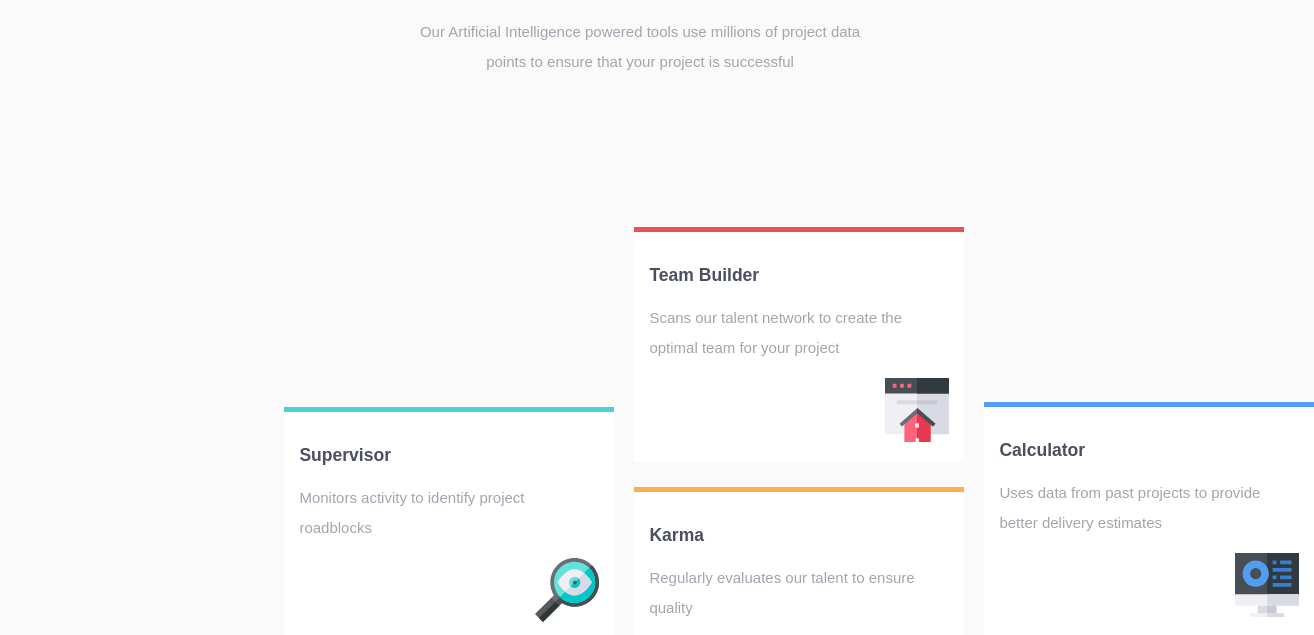
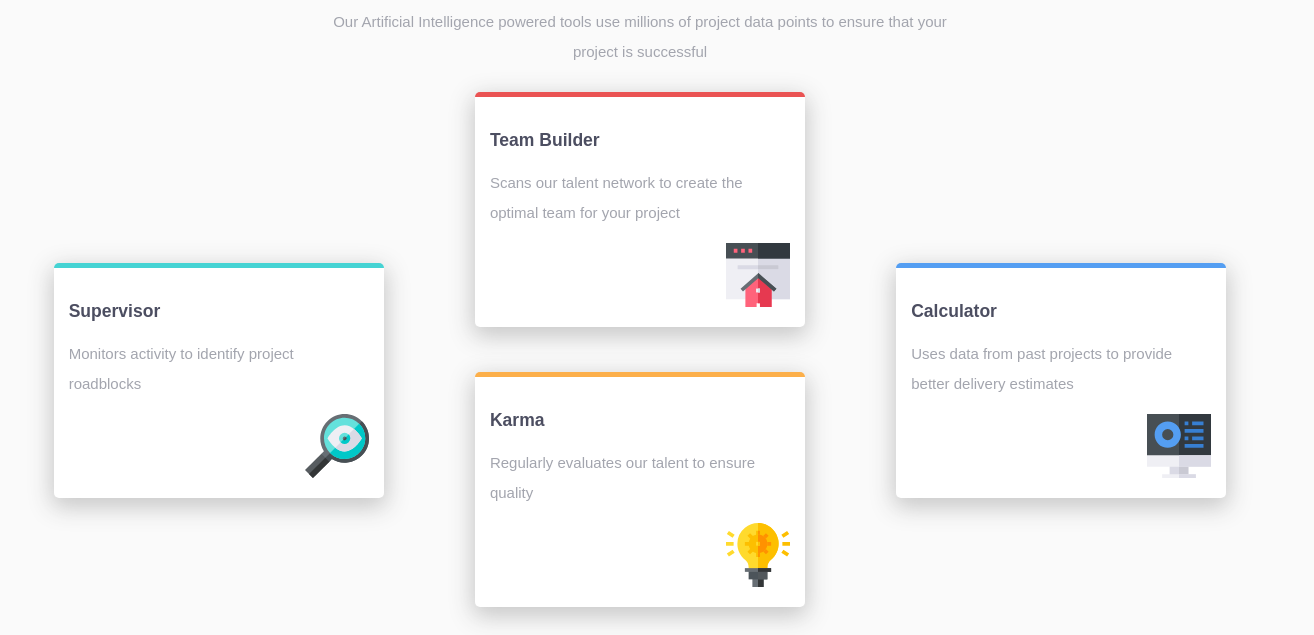
Before and after one commit to Anita8823/four-card-feature-section-master, a plain HTML site: page index.html in a window 1280 px wide. Shown: the part 137-772 px from the top of the page, 1314 px wide, since content can reach past the window. Drawn offline with Linux system fonts and the light colour scheme.

Commit message:
responsive four card

```diff
--- a/css/styles.css
+++ b/css/styles.css
@@ -12,9 +12,11 @@ font-family: 'Poppins', sans-serif;
 background-color: hsl(0, 0%, 98%);
   }
   .top-container{
-    width:50%;
     margin:auto;
     text-align: center;
+    position:relative;
+    width:50%;
+    margin: auto auto 25px auto;
   }
   h1{
     font-weight: 200;
@@ -37,8 +39,7 @@ background-color: hsl(0, 0%, 98%);
 
   .title-description{
     text-align: center;
-    width: 480px;
-    margin: 20px auto 60px auto;
+    margin: auto;
     color:hsl(229, 6%, 66%);
     line-height: 2;
   }
@@ -46,62 +47,112 @@ background-color: hsl(0, 0%, 98%);
     color:hsl(229, 6%, 66%);
     line-height: 2;
   }
+  p {
+    color:hsl(229, 6%, 66%);
+    line-height: 2;
+  }
 
-  .Supervisor-card {
+
+img {
+float:right;
+}
+
+.one-card-column
+{
+  float: left;
+  width: 33.33%;
+  /* padding: 10px; */
+  height: 450px; /* Should be removed. Only for demonstration */
+  position: relative;
+  top: 171.25px;
+  margin: 0 auto;
+}
+
+.two-card-column
+{
+  float: left;
+  width: 33.33%;
+  /* padding: 10px; */
+  height: 560px; /* Should be removed. Only for demonstration */
+  position: relative;
+  margin: 0 auto;
+}
+
+/* Clear floats after the columns */
+.row:after {
+  content: "";
+  display: table;
+  clear: both;
+}
+
+@media screen and (max-width:1024px) {
+  .one-card-column{
+    height: 280px;
+    width: 100%;
+    top: 0px;
+  }
+
+  .two-card-column {
+    width:100%;
+  }
+}
+
+.supervisor{
+  background-color: white;
   width:300px;
   height: 200px;
+  box-shadow: 0px 7px 23px 2px rgba(49, 49, 50, 0.26);
   border-top: 5px;
   border-style: solid none none none;
   border-color: hsl(180, 62%, 55%) ;
+  border-radius: 5px;
   padding: 15px;
-    position:absolute;
-    left:150px;
-    top:270px;
+  left:20px;
+  /*top:171.25px;*/
+  margin: 0 auto;
 }
 
-  .Team-card{
+
+
+.team{
+  background-color: white;
   width:300px;
-    height:200px;
+  height: 200px;
+  box-shadow: 0px 7px 23px 2px rgba(49, 49, 50, 0.26);
   border-top: 5px;
   border-style: solid none none none;
   border-color: hsl(0, 78%, 62%);
+  border-radius: 5px;
   padding: 15px;
-    position: absolute;
-    left:500px;
-    top:90px;
-    margin-bottom: 25px;
+  left:20px;
+  margin: 0 auto 45px auto;
+}
 
-
-  }
-.karma{
+.karma {
+  background-color: white;
   width:300px;
-  height:200px;
+  height: 200px;
+  box-shadow: 0px 7px 23px 2px rgba(49, 49, 50, 0.26);
   border-top: 5px;
   border-style: solid none none none;
   border-color: hsl(34, 97%, 64%);
+  border-radius: 5px;
   padding: 15px;
-  position:absolute;
-left:500px;
-top:350px;
+  top:275px;
+  left:20px;
+  margin: 0 auto;
 }
+
 .calculator{
+  background-color: white;
   width:300px;
-  height:200px;
+  height: 200px;
+  box-shadow: 0px 7px 23px 2px rgba(49, 49, 50, 0.26);
   border-top: 5px;
   border-style: solid none none none;
   border-color: hsl(212, 86%, 64%);
+  border-radius: 5px;
   padding: 15px;
-  position: absolute;
-  left:850px;
-  bottom:300px;
-
+  left: 20px;
+  margin: 0 auto;
 }
-img {
-float:right;
-}
-.card-container{
-  width:80%;
-  height:800px;
-  margin:auto;
-  position: relative;
-}
--- a/index.html
+++ b/index.html
@@ -3,11 +3,11 @@
 
 <head>
   <meta charset="UTF-8">
-  <meta name="viewport" content="width=device-width, initial-scale=1.0"> <!-- displays site properly based on user's device -->
+  <meta name="viewport" content="width=device-width, initial-scale=1.0">
+  </meta><!-- displays site properly based on user's device -->
   <link rel="stylesheet" href="css/styles.css">
   <link rel="icon" type="image/png" sizes="32x32" href="./images/favicon-32x32.png">
   <link href="https://fonts.googleapis.com/css?family=Poppins&display=swap" rel="fonts">
-
   <title>Frontend Mentor | Four card feature section</title>
 </head>
 
@@ -21,44 +21,45 @@
       to ensure that your project is successful
     </p>
   </div>
-<div class="card-container">
 
 
-  <div class="Supervisor-card" style="background-color:white">
-  <h3>  Supervisor </h3>
-  <p class="description">  Monitors activity to identify project roadblocks</p>
+  <div class="row">
+
+    <div class="one-card-column">
+      <div class="supervisor">
+        <h3>Supervisor</h3>
+        <p>Monitors activity to identify project roadblocks</p>
         <img src="images/icon-Supervisor.svg" alt="superv-icon">
       </div>
+    </div>
 
-  <div class="Team-card" style="background-color: white">
+    <div class="two-card-column">
+
+      <div class="team">
         <h3>Team Builder</h3>
         <p class="description">Scans our talent network to create the optimal team for your project
         </p>
         <img src="images/icon-team-builder.svg" alt="team-icon">
       </div>
 
-<div class="karma" style="background-color:white">
-<h3>  Karma</h3>
-<p class="description">  Regularly evaluates our talent to ensure quality</p>
+      <div class="karma">
+        <h3> Karma</h3>
+        <p class="description"> Regularly evaluates our talent to ensure quality</p>
         <img src="images/icon-karma.svg" alt="karma-icon">
       </div>
 
-  <div class="calculator" style= "background-color: white">
-    <h3>  Calculator</h3>
-    <p class="description">  Uses data from past projects to provide better delivery estimates</p>
+    </div>
+
+    <div class="one-card-column">
+      <div class="calculator">
+        <h3> Calculator</h3>
+        <p class="description"> Uses data from past projects to provide better delivery estimates</p>
         <img src="images/icon-calculator.svg" alt="calcu-icon">
       </div>
 
     </div>
 
-
-
-
-
-
-
-
-
+  </div>
 
   <footer>
     <p class="attribution">
@@ -66,6 +67,7 @@
       Coded by <a href="#">Your Name Here</a>.
     </p>
   </footer>
+
 </body>
 
 </html>
```
Lines whose indentation alone changed are shown as unchanged.
